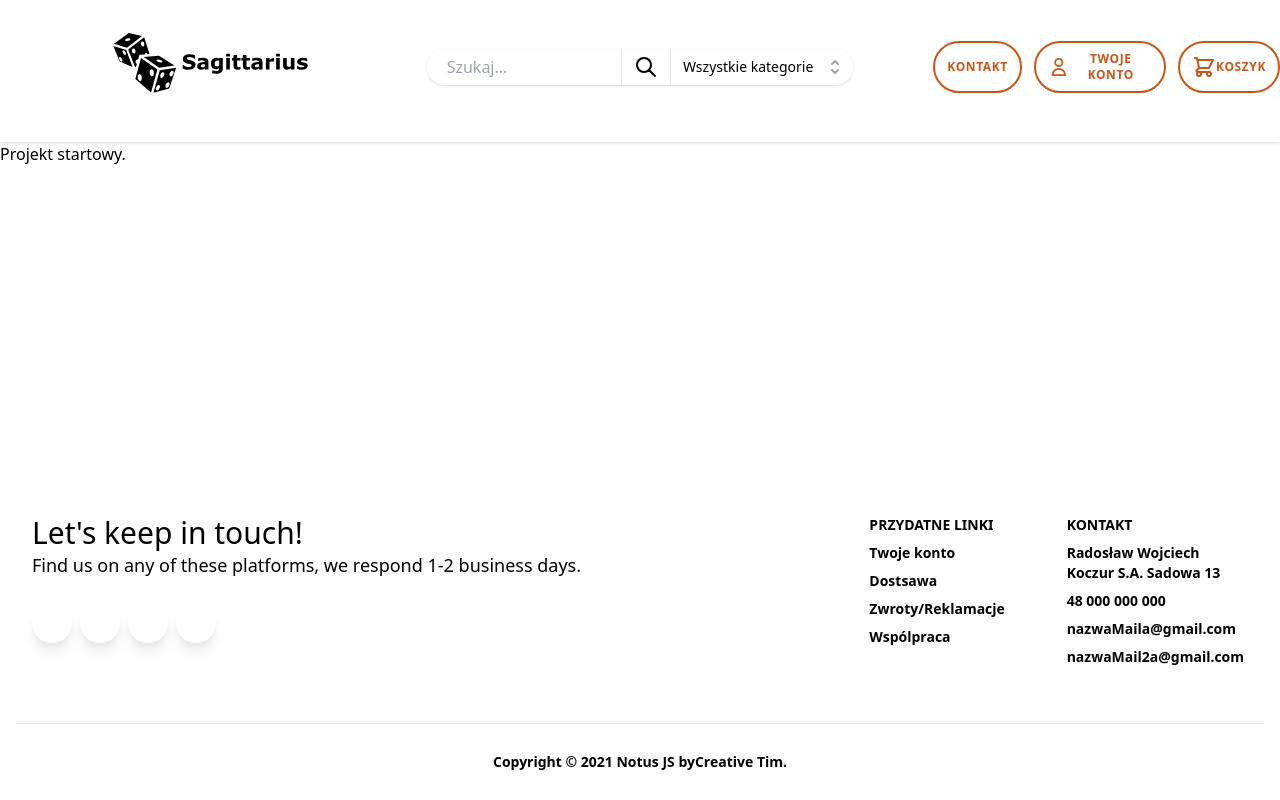
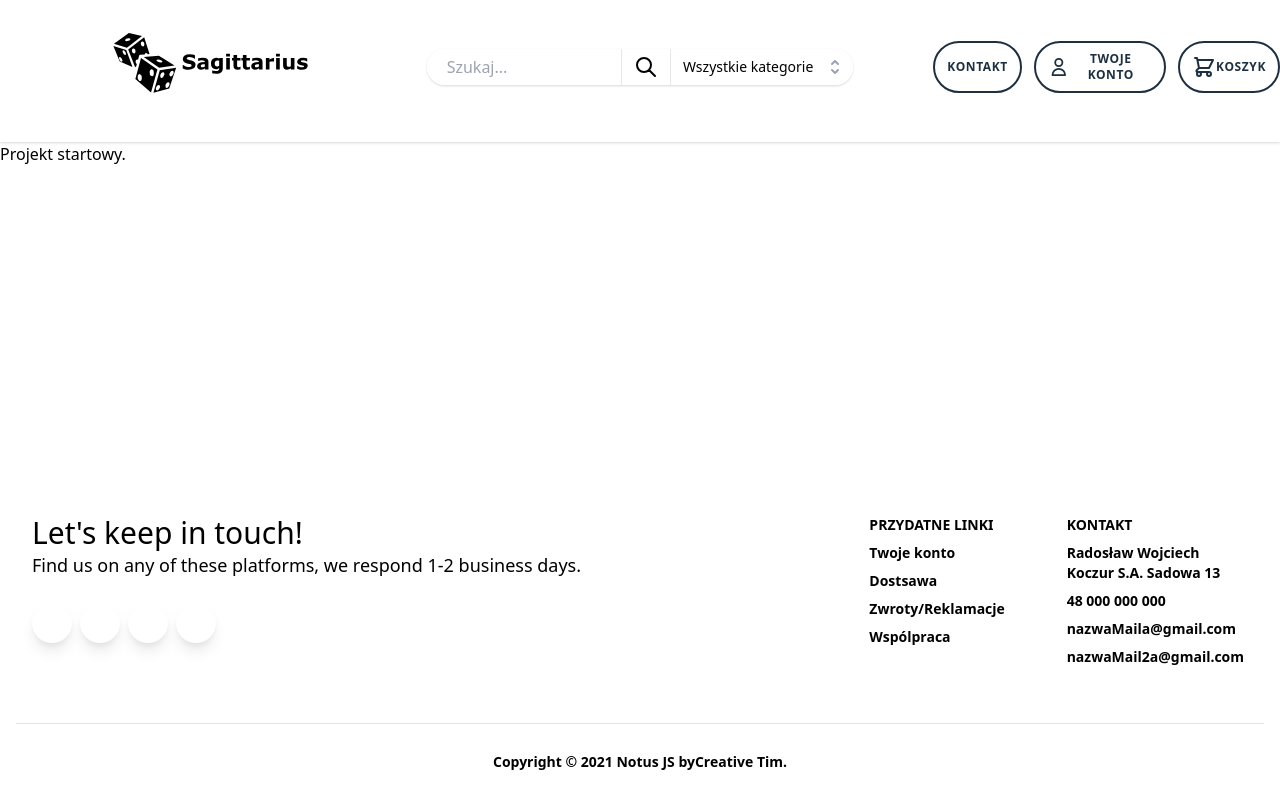
Before and after one commit to Lorn-Hukka/IO, a Next.js app: page / in a window 1280 px wide. Built offline with nearby package versions, Linux system fonts and the light colour scheme.

Commit message:
Zmiana kolorów

```diff
--- a/components/Header.js
+++ b/components/Header.js
@@ -90,11 +90,11 @@ const Header = () => {
                 </div>
             </div>
                         <nav className="flex justify-center md:justify-start">
-                            <Link href="/"><a className="flex items-center rounded-full mt-3 md:mt-0 md:ml-3 lg:ml-20 py-2 px-3 uppercase text-xs font-bold tracking-wider cursor-pointer text-primary border-primary border-2 hover:bg-primary hover:text-white transition ease-out duration-500">Kontakt</a></Link>
-                            <Link href="/"><a className="flex items-center text-center rounded-full mt-3 md:mt-0 mx-3 py-2 px-3 uppercase text-xs font-bold tracking-wider cursor-pointer text-primary border-primary border-2 hover:bg-primary hover:text-white transition ease-out duration-500"><svg xmlns="http://www.w3.org/2000/svg" className="h-6 w-6" fill="none" viewBox="0 0 24 24" stroke="currentColor">
+                            <Link href="/"><a className="flex items-center rounded-full mt-3 md:mt-0 md:ml-3 lg:ml-20 py-2 px-3 uppercase text-xs font-bold tracking-wider cursor-pointer text-third border-third border-2 hover:bg-third hover:text-white transition ease-out duration-500">Kontakt</a></Link>
+                            <Link href="/"><a className="flex items-center text-center rounded-full mt-3 md:mt-0 mx-3 py-2 px-3 uppercase text-xs font-bold tracking-wider cursor-pointer text-third border-third border-2 hover:bg-third hover:text-white transition ease-out duration-500"><svg xmlns="http://www.w3.org/2000/svg" className="h-6 w-6" fill="none" viewBox="0 0 24 24" stroke="currentColor">
                                         <path stroke-linecap="round" stroke-linejoin="round" stroke-width="2" d="M16 7a4 4 0 11-8 0 4 4 0 018 0zM12 14a7 7 0 00-7 7h14a7 7 0 00-7-7z" />
                                         </svg><span className="hidden lg:inline">Twoje konto</span></a></Link>
-                            <Link href="/"><a className="flex items-center rounded-full mt-3 md:mt-0 py-2 px-3 uppercase text-xs font-bold tracking-wider cursor-pointer text-primary border-primary border-2 hover:bg-primary hover:text-white transition ease-out duration-500"><svg xmlns="http://www.w3.org/2000/svg" className="h-6 w-6" fill="none" viewBox="0 0 24 24" stroke="currentColor">
+                            <Link href="/"><a className="flex items-center rounded-full mt-3 md:mt-0 py-2 px-3 uppercase text-xs font-bold tracking-wider cursor-pointer text-third border-third border-2 hover:bg-third hover:text-white transition ease-out duration-500"><svg xmlns="http://www.w3.org/2000/svg" className="h-6 w-6" fill="none" viewBox="0 0 24 24" stroke="currentColor">
                                         <path strokeLinecap="round" strokeLinejoin="round" strokeWidth="2" d="M3 3h2l.4 2M7 13h10l4-8H5.4M7 13L5.4 5M7 13l-2.293 2.293c-.63.63-.184 1.707.707 1.707H17m0 0a2 2 0 100 4 2 2 0 000-4zm-8 2a2 2 0 11-4 0 2 2 0 014 0z" />
                                         </svg><span className="hidden lg:inline">Koszyk</span></a></Link>
                         </nav>
--- a/tailwind.config.js
+++ b/tailwind.config.js
@@ -5,11 +5,11 @@ module.exports = {
   theme: {
     extend: {
       colors: {
-        'primary': '#c8561a',
-        'secondary': '#f39c12',
-        'third': 'b4bcc2',
-        'forth': '#563700',
-        'fifth': '#e08e0b',
+        'primary': '#A67B92',
+        'secondary': '#544F73',
+        'third': '#1E3040',
+        'forth': '#060C0D',
+        'fifth': '#D99414',
       },
     },
     fontFamily: {
```
